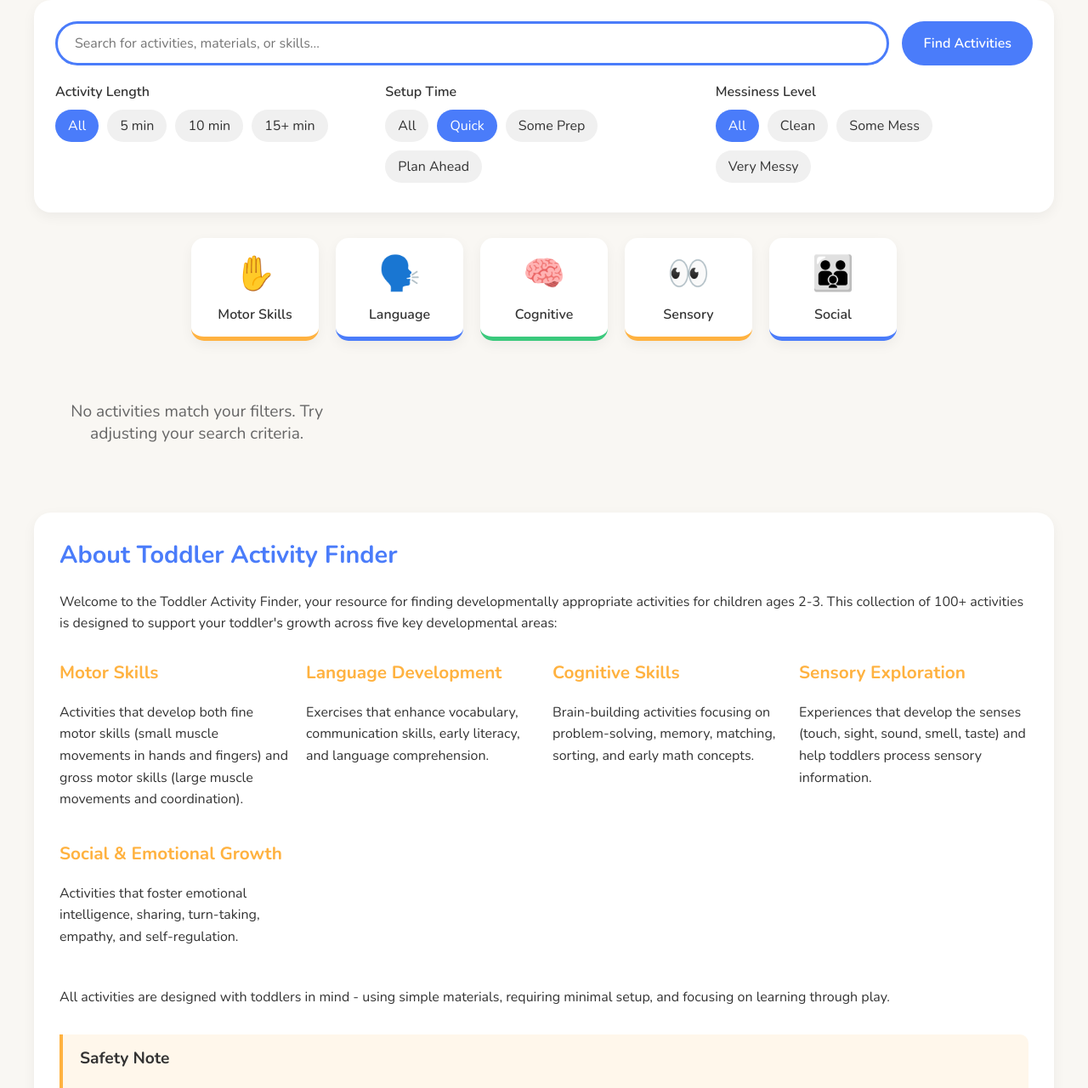
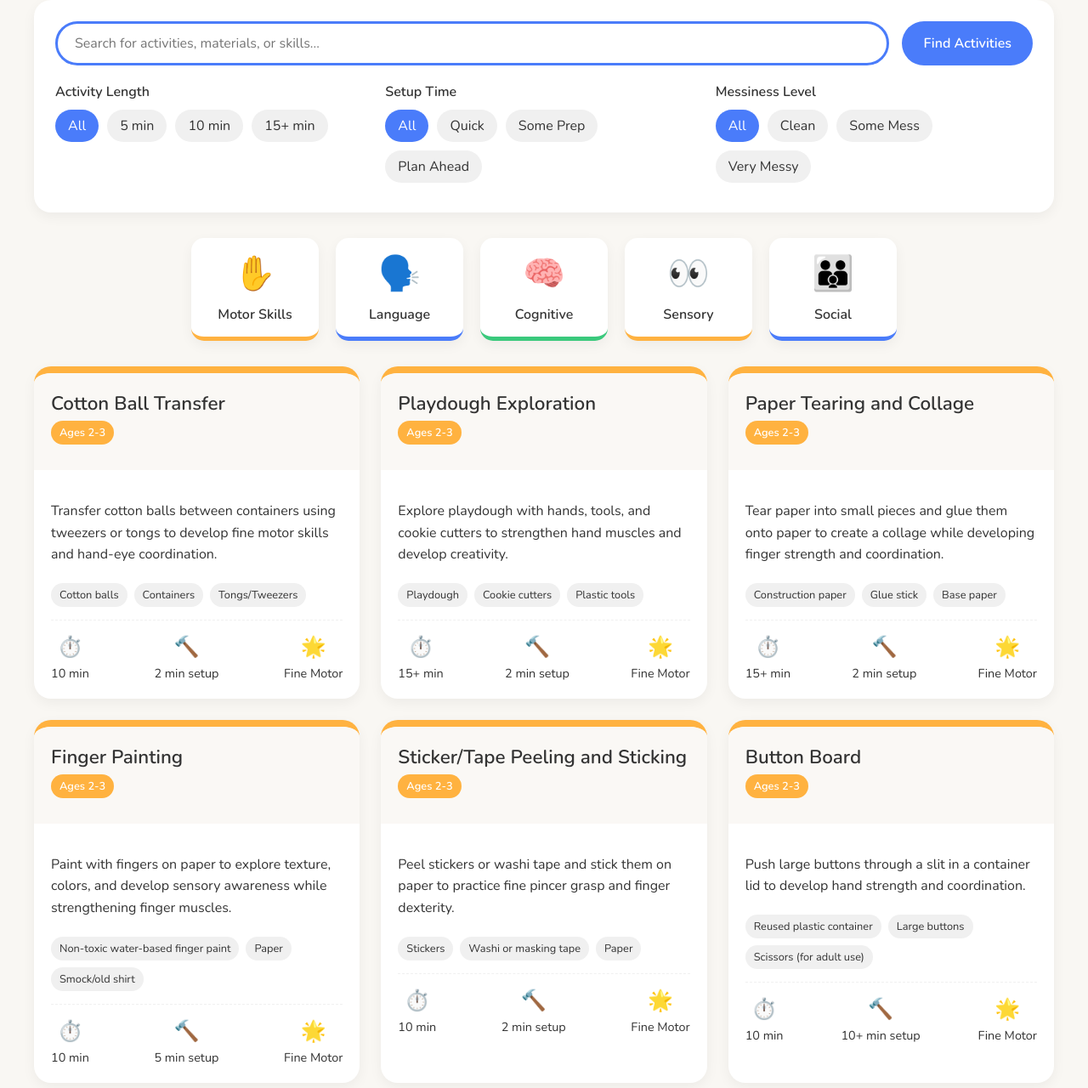
Before and after one commit to raisingpixels/toddler-activity-finder, a plain HTML site: page index.html in a window 1280 px wide. Shown: the part 180-1460 px from the top of the page at 85% size. Drawn offline with nearby package versions, Linux system fonts and the light colour scheme.

Commit message:
Update filters

```diff
--- a/index.html
+++ b/index.html
@@ -99,8 +99,8 @@
                     <div class="filter-category">
                         <div class="filter-title">Setup Time</div>
                         <div class="filter-options" data-filter-group="setupTime">
-                            <div class="filter-chip" data-value="all">All</div>
-                            <div class="filter-chip selected" data-value="Quick">Quick</div>
+                            <div class="filter-chip selected" data-value="all">All</div>
+                            <div class="filter-chip" data-value="Quick">Quick</div>
                             <div class="filter-chip" data-value="Some Prep">Some Prep</div>
                             <div class="filter-chip" data-value="Plan Ahead">Plan Ahead</div>
                         </div>
--- a/js/script.js
+++ b/js/script.js
@@ -5,7 +5,7 @@ const activitiesPerPage = 9;
 let filters = {
     category: 'all',
     activityLength: 'all',
-    setupTime: 'Quick',
+    setupTime: 'all',
     messiness: 'all',
     search: ''
 };
@@ -151,17 +151,17 @@ function filterActivities() {
     }
 
     // Activity length filter
-    if (filters.activityLength) {
+    if (filters.activityLength && filters.activityLength !== 'all') {
         filtered = filtered.filter(activity => activity.activityLength === filters.activityLength);
     }
 
     // Setup time filter
-    if (filters.setupTime) {
+    if (filters.setupTime && filters.setupTime !== 'all') {
         filtered = filtered.filter(activity => activity.setupTime === filters.setupTime);
     }
 
     // Messiness filter
-    if (filters.messiness) {
+    if (filters.messiness && filters.messiness !== 'all') {
         filtered = filtered.filter(activity => activity.messiness === filters.messiness);
     }
 
```
